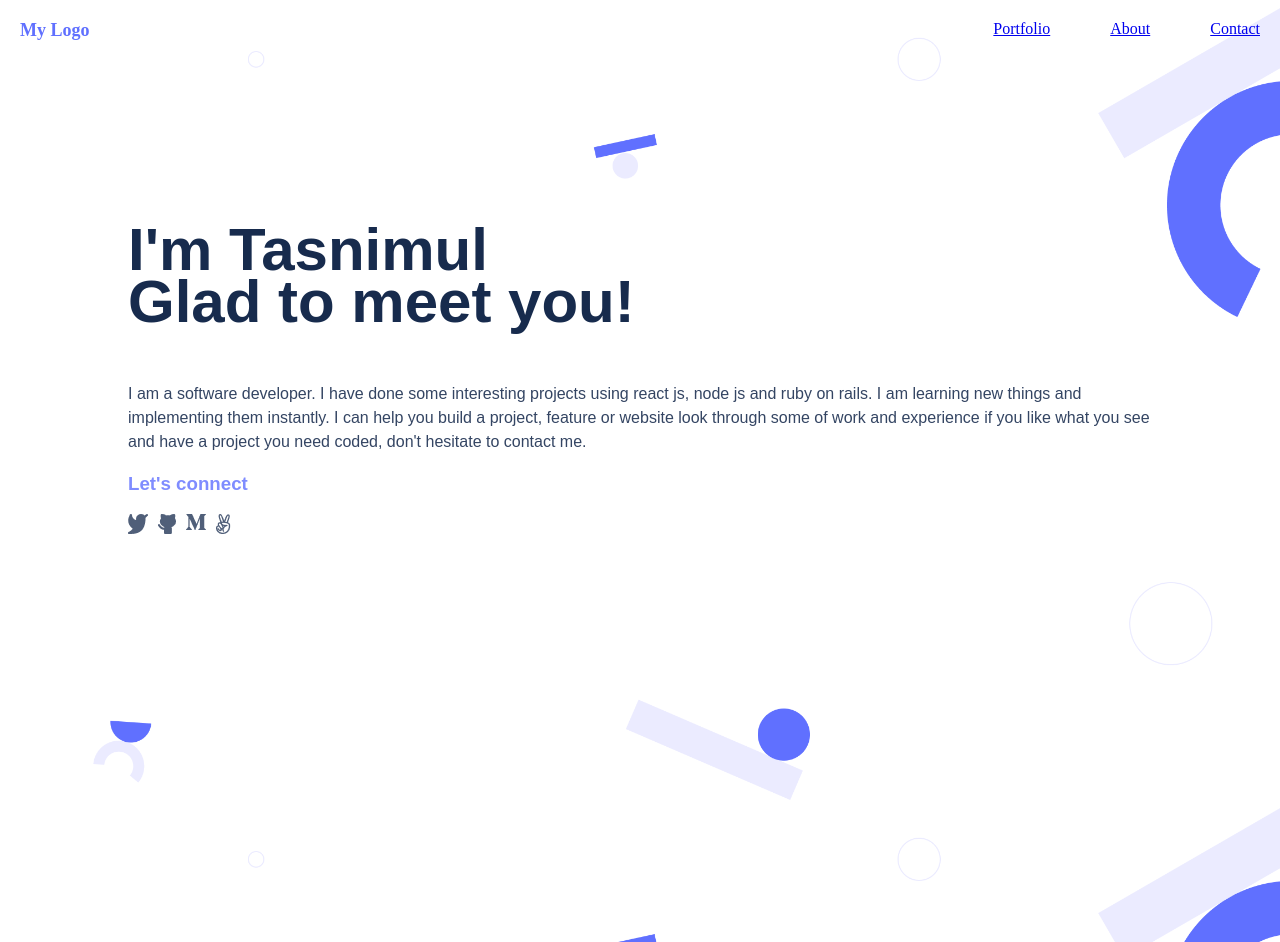
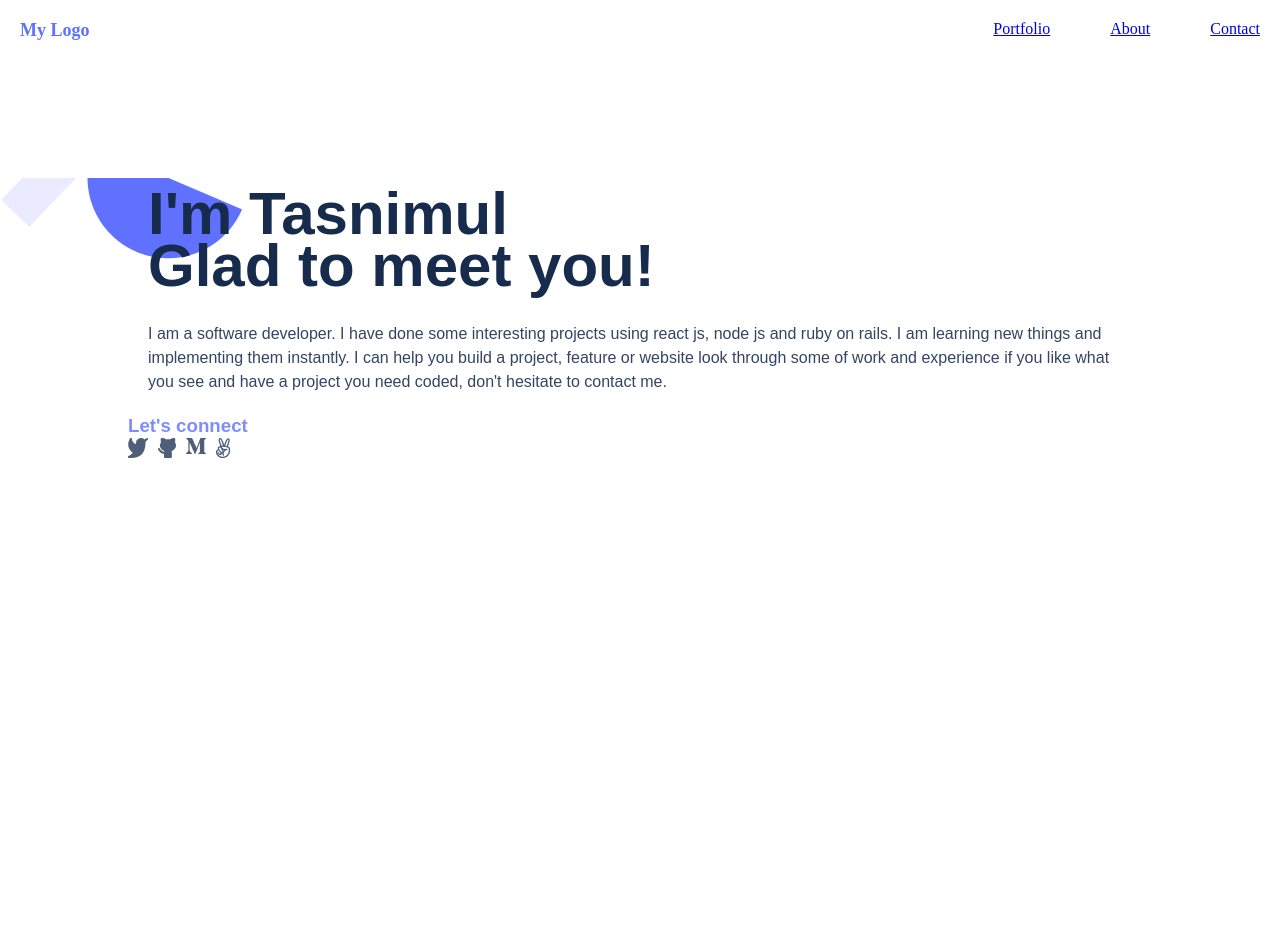
Before and after one commit to tasnimulhasan07/skel-4, a website: page index.html in a window 1280 px wide. After the commit the page ends 800 px from the top, so only its background shows below. Drawn offline with Linux system fonts and the light colour scheme.

Commit message:
update html and css
remove background and put into homepage section and remove br and add margin and padding

```diff
--- a/index.html
+++ b/index.html
@@ -7,11 +7,6 @@
     <title>Tasnimul Hasan Portfolio</title>
     <link href="styles.css" rel="stylesheet" type="text/css">
     <style>
-        body{background: url("Image/backimg.png");
-        background-repeat: no-repeat;
-        background-attachment: fixed;
-        background-size: cover;
-    }
     </style>
 </head>
 <body>
@@ -39,14 +34,9 @@
         </div>
 
     </header>
-    <br>
-    <br>
     <section class="homepage">
         <div class="introduction">
             <div class="intro"><h1>I'm Tasnimul <br>Glad to meet you!</h1></div>
-            <br>
-            <br>
-            <br>
             <div class="me">
                 <p>
                     I am a software developer. I have done some interesting projects using
@@ -57,11 +47,9 @@
                     me.
                 </p>
             </div>
-            <br>
             <div class="connect">
                 <h3><a> Let's connect </a> </h3>
             </div>
-            <br>
             <div class="social">
                 <ul>
                     <li class="icon"><a href=""><img src="Image/twitter.png" alt="" /></a></li>
--- a/styles.css
+++ b/styles.css
@@ -86,6 +86,10 @@ a:hover {
 }
 
 .homepage {
+  background: url("Image/backimg.png");
+  background-repeat: no-repeat;
+  background-attachment: fixed;
+  background-size: cover
   height: 718px;
 }
 
@@ -102,6 +106,8 @@ a:hover {
   align-items: center;
   color: #172b4d;
   font-family: 'poppins', sans-serif;
+  margin: 10px;
+  padding: 10px;
 }
 
 .me {
@@ -111,6 +117,8 @@ a:hover {
   font-style: normal;
   color: #344563;
   font-family: 'poppins', sans-serif;
+  margin: 10px;
+  padding: 10px;
 }
 
 .connect {
```
